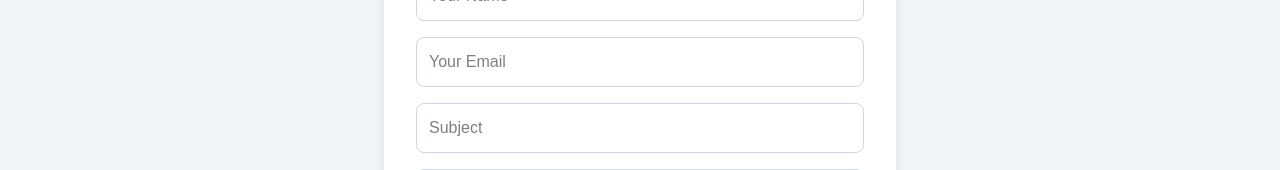
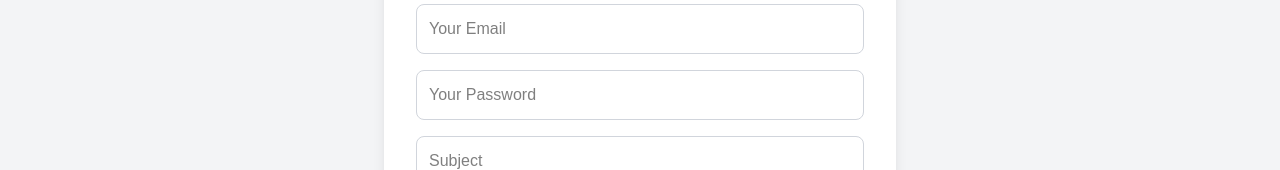
Before and after one commit to aryanthakur1539/Cavemen-clone, a Next.js app: page /contact in a window 1280 px wide. Shown: the part 318-488 px from the top of the page. Built offline with nearby package versions, Linux system fonts and the light colour scheme; no server answers.

Commit message:
third commit

```diff
--- a/src/app/contact/page.jsx
+++ b/src/app/contact/page.jsx
@@ -30,6 +30,14 @@ export default function Contact() {
 
         <input
           className="w-full p-3 border border-gray-300 rounded-lg focus:outline-none focus:ring-2 focus:ring-amber-500 text-black"
+          type="password"
+          name="password"
+          placeholder="Your Password"
+          required
+        />
+
+        <input
+          className="w-full p-3 border border-gray-300 rounded-lg focus:outline-none focus:ring-2 focus:ring-amber-500 text-black"
           type="text"
           name="subject"
           placeholder="Subject"
```
Also changed, not shown: 1 other file (tests, documents, lock files or other folders).
